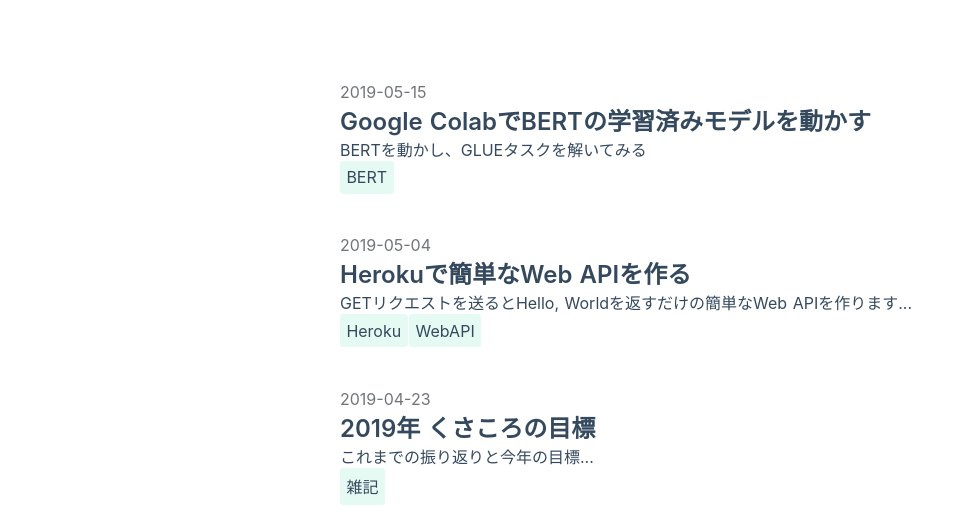
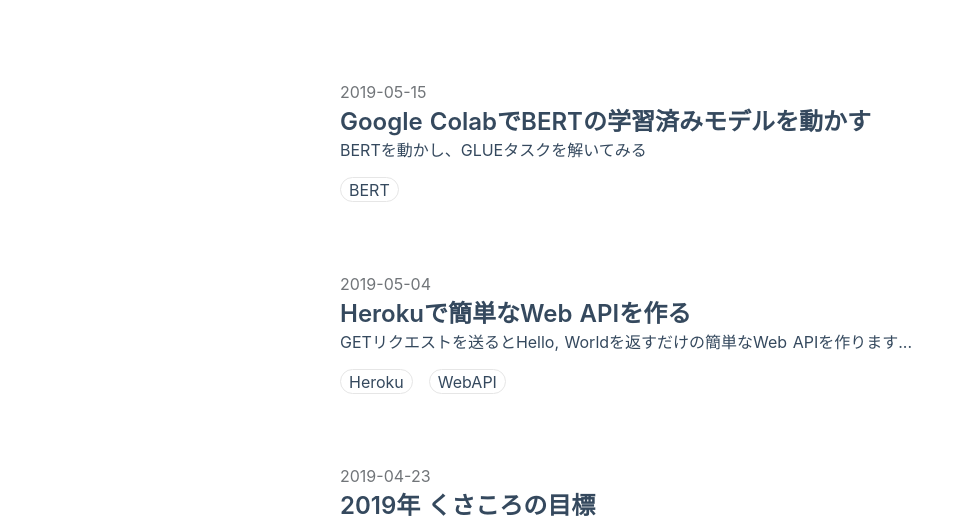
Before and after one commit to 9sako6/9sako6.github.io, a Nuxt app: page / in a window 1280 px wide. Shown: the part 282-800 px from the top of the page, without its empty margins (0-955 px from the left). Built offline with nearby package versions, Linux system fonts and the light colour scheme.

Commit message:
[update] tag design

```diff
--- a/assets/css/post.css
+++ b/assets/css/post.css
@@ -21,17 +21,6 @@
 .post-meta {
   color: #999;
   margin: 2em 0 2em 0;
-}
-.post-tags {
-  display: inline;
-  /* margin: 2em 0 4em 0; */
-}
-.post-tag {
-  margin: 0 1em 1em 0;
-  display:inline-block;
-  border-radius: 0.2em;
-  padding: 0.4em 0.4em;
-  background-color: rgb(229, 250, 242);
 }
 .page >>> h1 {
   font-size: 1.8em;
@@ -98,9 +87,3 @@
 .page >>> .hljs-comment {
   color: rgb(124, 175, 102);
 }
-.post-tag {
-  color: #35495e;
-}
-.post-tags >>> a:hover {
-  border-bottom: none;
-}
--- /dev/null
+++ b/assets/css/tag.css
@@ -0,0 +1,20 @@
+.post-tag {
+  color: #35495e;
+}
+.post-tags >>> a:hover {
+  border-bottom: none;
+}
+.post-tags {
+  display: inline-block;
+  margin: 1em 0 1em 0;
+}
+.post-tag {
+  margin: 0 1em 1em 0;
+  display:inline-block;
+  border-radius: 1em;
+  padding: 0.1em 0.5em;
+  border: solid 1px #e6e6e6;
+}
+.post-tag:hover {
+  color: rgb(72, 142, 118);
+}
--- a/components/Post.vue
+++ b/components/Post.vue
@@ -28,6 +28,7 @@ export default {
 </script>
 
 <style scoped>
+@import '@/assets/css/tag.css';
 .post {
   text-align: left;
   padding: 20px;
@@ -43,16 +44,4 @@ a {
   color: #35495e;
   text-decoration: none;
 }
-
-.post-tags {
-  display: inline;
-  /* margin: 2em 0 4em 0; */
-}
-.post-tag {
-  margin: 0 0.1em 0.1em 0;
-  display: inline-block;
-  border-radius: 0.2em;
-  padding: 0.4em 0.4em;
-  background-color: rgb(229, 250, 242);
-}
 </style>
--- a/contents/about.json
+++ b/contents/about.json
@@ -1,8 +1,8 @@
 {
   "title": "About",
   "created_at": "2019-04-21T00:00:00.000Z",
-  "bodyContent": "# I'm 9sako6!\n9sako6（くさころ）です。大学院で自然言語処理を学んでいます。\n最近趣味でWeb開発、競技プログラミングを始めました。\n好きな概念は牛タン、ぬいぐるみ、のんのんびよりです。\n\n## Education\n- 2018/04 - 現在\n  - 名古屋大学 大学院工学研究科 情報・通信工学専攻\n\n- 2014/04 - 2018/03\n  - 名古屋大学 工学部 電気電子・情報工学科\n\n\n## Awards\n- 優秀ポスター賞 @@<a href=\"/posts_images/about/nlp2019.jpg\" target=\"_blank\">[link]</a>@@\n  - 言語処理学会第25回年次大会 (2019/03)\n- 2016年度 大実験成績優秀者表彰 @@<a href=\"https://www.nuee.nagoya-u.ac.jp/kyoiku/gakubu/experiment/h2016.php\" target=\"_blank\">[link]</a>@@\n\n## Skills, Licenses, Certifications\n- Paiza S\n\n## Languages\n- Python3\n- Ruby\n- JavaScript, TypeScript\n- HTML, CSS\n- C/C++ （競技プログラミング専用）\n\n## Frameworks\n- Vue.js, Nuxt.js（ほんのすこしわかる）\n\n## Links\n- [GitHub](https://github.com/9sako6)\n- [twitter](https://twitter.com/9sako6)\n- [Qiita](https://qiita.com/9sako6)\n- [dev.to](https://dev.to/9sako6)\n- [pixiv](https://www.pixiv.net/member.php?id=13599483)",
-  "bodyHtml": "<h1>I'm 9sako6!</h1>\n<p>9sako6（くさころ）です。大学院で自然言語処理を学んでいます。\n最近趣味でWeb開発、競技プログラミングを始めました。\n好きな概念は牛タン、ぬいぐるみ、のんのんびよりです。</p>\n<h2>Education</h2>\n<ul>\n<li>\n<p>2018/04 - 現在</p>\n<ul>\n<li>名古屋大学 大学院工学研究科 情報・通信工学専攻</li>\n</ul>\n</li>\n<li>\n<p>2014/04 - 2018/03</p>\n<ul>\n<li>名古屋大学 工学部 電気電子・情報工学科</li>\n</ul>\n</li>\n</ul>\n<h2>Awards</h2>\n<ul>\n<li>優秀ポスター賞 @@&lt;a href=&quot;/posts_images/about/nlp2019.jpg&quot; target=&quot;_blank&quot;&gt;[link]&lt;/a&gt;@@\n<ul>\n<li>言語処理学会第25回年次大会 (2019/03)</li>\n</ul>\n</li>\n<li>2016年度 大実験成績優秀者表彰 @@&lt;a href=&quot;https://www.nuee.nagoya-u.ac.jp/kyoiku/gakubu/experiment/h2016.php&quot; target=&quot;_blank&quot;&gt;[link]&lt;/a&gt;@@</li>\n</ul>\n<h2>Skills, Licenses, Certifications</h2>\n<ul>\n<li>Paiza S</li>\n</ul>\n<h2>Languages</h2>\n<ul>\n<li>Python3</li>\n<li>Ruby</li>\n<li>JavaScript, TypeScript</li>\n<li>HTML, CSS</li>\n<li>C/C++ （競技プログラミング専用）</li>\n</ul>\n<h2>Frameworks</h2>\n<ul>\n<li>Vue.js, Nuxt.js（ほんのすこしわかる）</li>\n</ul>\n<h2>Links</h2>\n<ul>\n<li><a href=\"https://github.com/9sako6\">GitHub</a></li>\n<li><a href=\"https://twitter.com/9sako6\">twitter</a></li>\n<li><a href=\"https://qiita.com/9sako6\">Qiita</a></li>\n<li><a href=\"https://dev.to/9sako6\">dev.to</a></li>\n<li><a href=\"https://www.pixiv.net/member.php?id=13599483\">pixiv</a></li>\n</ul>\n",
+  "bodyContent": "# I'm 9sako6!\n9sako6（くさころ）です。大学院で自然言語処理を学んでいます。\n最近趣味でWeb開発、競技プログラミングを始めました。\n好きな概念は牛タン、ぬいぐるみ、のんのんびよりです。\n\n## Education\n- 2018/04 - 現在\n  - 名古屋大学 大学院工学研究科 情報・通信工学専攻\n\n- 2014/04 - 2018/03\n  - 名古屋大学 工学部 電気電子・情報工学科\n\n\n## Awards\n- 優秀ポスター賞 @@<a href=\"/posts_images/about/nlp2019.jpg\" target=\"_blank\">[link]</a>@@\n  - 言語処理学会第25回年次大会 (2019/03)\n\n## Skills, Licenses, Certifications\n- Paiza S\n\n## Languages\n- Python3\n- Ruby\n- JavaScript, TypeScript\n- HTML, CSS\n- C/C++ （競技プログラミング専用）\n\n## Frameworks\n- Vue.js, Nuxt.js（ほんのすこしわかる）\n\n## Links\n- [GitHub](https://github.com/9sako6)\n- [twitter](https://twitter.com/9sako6)\n- [Qiita](https://qiita.com/9sako6)\n- [dev.to](https://dev.to/9sako6)\n- [pixiv](https://www.pixiv.net/member.php?id=13599483)",
+  "bodyHtml": "<h1>I'm 9sako6!</h1>\n<p>9sako6（くさころ）です。大学院で自然言語処理を学んでいます。\n最近趣味でWeb開発、競技プログラミングを始めました。\n好きな概念は牛タン、ぬいぐるみ、のんのんびよりです。</p>\n<h2>Education</h2>\n<ul>\n<li>\n<p>2018/04 - 現在</p>\n<ul>\n<li>名古屋大学 大学院工学研究科 情報・通信工学専攻</li>\n</ul>\n</li>\n<li>\n<p>2014/04 - 2018/03</p>\n<ul>\n<li>名古屋大学 工学部 電気電子・情報工学科</li>\n</ul>\n</li>\n</ul>\n<h2>Awards</h2>\n<ul>\n<li>優秀ポスター賞 @@&lt;a href=&quot;/posts_images/about/nlp2019.jpg&quot; target=&quot;_blank&quot;&gt;[link]&lt;/a&gt;@@\n<ul>\n<li>言語処理学会第25回年次大会 (2019/03)</li>\n</ul>\n</li>\n</ul>\n<h2>Skills, Licenses, Certifications</h2>\n<ul>\n<li>Paiza S</li>\n</ul>\n<h2>Languages</h2>\n<ul>\n<li>Python3</li>\n<li>Ruby</li>\n<li>JavaScript, TypeScript</li>\n<li>HTML, CSS</li>\n<li>C/C++ （競技プログラミング専用）</li>\n</ul>\n<h2>Frameworks</h2>\n<ul>\n<li>Vue.js, Nuxt.js（ほんのすこしわかる）</li>\n</ul>\n<h2>Links</h2>\n<ul>\n<li><a href=\"https://github.com/9sako6\">GitHub</a></li>\n<li><a href=\"https://twitter.com/9sako6\">twitter</a></li>\n<li><a href=\"https://qiita.com/9sako6\">Qiita</a></li>\n<li><a href=\"https://dev.to/9sako6\">dev.to</a></li>\n<li><a href=\"https://www.pixiv.net/member.php?id=13599483\">pixiv</a></li>\n</ul>\n",
   "dir": "contents",
   "base": "about.json",
   "ext": ".json",
--- a/contents/posts/summary.json
+++ b/contents/posts/summary.json
@@ -17,23 +17,6 @@
       "sourceBase": "1970-01-01-abc_ｄ.md",
       "sourceExt": ".md"
     },
-    "contents/posts/1970-01-01-abc_e.json": {
-      "title": "AtCoder Beginner Contest E を解いた記録",
-      "description": "ABC E問題をひたすら解いて、生やした考察やミスりポイント、Tipsを記録していく記事...",
-      "tags": [
-        "競技プログラミング",
-        "Python3",
-        "Ruby"
-      ],
-      "created_at": "1970-01-01T00:00:00.000Z",
-      "updated_at": "2019-05-21T00:00:00.000Z",
-      "draft": false,
-      "dir": "contents/posts",
-      "base": "1970-01-01-abc_e.json",
-      "ext": ".json",
-      "sourceBase": "1970-01-01-abc_e.md",
-      "sourceExt": ".md"
-    },
     "contents/posts/1970-01-01-abc_f.json": {
       "title": "AtCoder Beginner Contest F を解いた記録",
       "description": "ABC E問題をひたすら解いて、生やした考察やミスりポイント、Tipsを記録していく記事...",
@@ -51,36 +34,6 @@
       "sourceBase": "1970-01-01-abc_f.md",
       "sourceExt": ".md"
     },
-    "contents/posts/2019-04-23-goal.json": {
-      "title": "2019年 くさころの目標",
-      "description": "これまでの振り返りと今年の目標...",
-      "tags": [
-        "雑記"
-      ],
-      "created_at": "2019-04-23T00:00:00.000Z",
-      "updated_at": null,
-      "dir": "contents/posts",
-      "base": "2019-04-23-goal.json",
-      "ext": ".json",
-      "sourceBase": "2019-04-23-goal.md",
-      "sourceExt": ".md"
-    },
-    "contents/posts/2019-04-22-yomimono.json": {
-      "title": "役立つWeb系の読み物リンク集",
-      "description": "主にWeb系のネット上で見つけたためになる読み物をまとめています...",
-      "tags": [
-        "Go",
-        "TypeScript",
-        "デザイン"
-      ],
-      "created_at": "2019-04-22T00:00:00.000Z",
-      "updated_at": "2019-05-18T00:00:00.000Z",
-      "dir": "contents/posts",
-      "base": "2019-04-22-yomimono.json",
-      "ext": ".json",
-      "sourceBase": "2019-04-22-yomimono.md",
-      "sourceExt": ".md"
-    },
     "contents/posts/2019-04-08-educational_dp.json": {
       "title": "Educational DP Contest / DP まとめコンテストをPython3で解く",
       "description": "Educational DP Contest / DP まとめコンテストを解いて、生やした考察やミスりポイント、Tipsを記録していく記事...",
@@ -95,22 +48,6 @@
       "base": "2019-04-08-educational_dp.json",
       "ext": ".json",
       "sourceBase": "2019-04-08-educational_dp.md",
-      "sourceExt": ".md"
-    },
-    "contents/posts/2019-04-29-python_tips.json": {
-      "title": "Python3の競技プログラミング用Tips",
-      "description": "競技プログラミングをする上で重要なPython3の知識...",
-      "tags": [
-        "競技プログラミング",
-        "Python3"
-      ],
-      "created_at": "2019-04-29T00:00:00.000Z",
-      "updated_at": null,
-      "draft": true,
-      "dir": "contents/posts",
-      "base": "2019-04-29-python_tips.json",
-      "ext": ".json",
-      "sourceBase": "2019-04-29-python_tips.md",
       "sourceExt": ".md"
     },
     "contents/posts/2019-04-25-languages_study.json": {
@@ -131,6 +68,84 @@
       "base": "2019-04-25-languages_study.json",
       "ext": ".json",
       "sourceBase": "2019-04-25-languages_study.md",
+      "sourceExt": ".md"
+    },
+    "contents/posts/1970-01-01-abc_e.json": {
+      "title": "AtCoder Beginner Contest E を解いた記録",
+      "description": "ABC E問題をひたすら解いて、生やした考察やミスりポイント、Tipsを記録していく記事...",
+      "tags": [
+        "競技プログラミング",
+        "Python3",
+        "Ruby"
+      ],
+      "created_at": "1970-01-01T00:00:00.000Z",
+      "updated_at": "2019-05-21T00:00:00.000Z",
+      "draft": false,
+      "dir": "contents/posts",
+      "base": "1970-01-01-abc_e.json",
+      "ext": ".json",
+      "sourceBase": "1970-01-01-abc_e.md",
+      "sourceExt": ".md"
+    },
+    "contents/posts/2019-04-23-goal.json": {
+      "title": "2019年 くさころの目標",
+      "description": "これまでの振り返りと今年の目標...",
+      "tags": [
+        "雑記"
+      ],
+      "created_at": "2019-04-23T00:00:00.000Z",
+      "updated_at": null,
+      "dir": "contents/posts",
+      "base": "2019-04-23-goal.json",
+      "ext": ".json",
+      "sourceBase": "2019-04-23-goal.md",
+      "sourceExt": ".md"
+    },
+    "contents/posts/2019-04-29-python_tips.json": {
+      "title": "Python3の競技プログラミング用Tips",
+      "description": "競技プログラミングをする上で重要なPython3の知識...",
+      "tags": [
+        "競技プログラミング",
+        "Python3"
+      ],
+      "created_at": "2019-04-29T00:00:00.000Z",
+      "updated_at": null,
+      "draft": true,
+      "dir": "contents/posts",
+      "base": "2019-04-29-python_tips.json",
+      "ext": ".json",
+      "sourceBase": "2019-04-29-python_tips.md",
+      "sourceExt": ".md"
+    },
+    "contents/posts/2019-04-22-yomimono.json": {
+      "title": "役立つWeb系の読み物リンク集",
+      "description": "主にWeb系のネット上で見つけたためになる読み物をまとめています...",
+      "tags": [
+        "Go",
+        "TypeScript",
+        "デザイン"
+      ],
+      "created_at": "2019-04-22T00:00:00.000Z",
+      "updated_at": "2019-05-18T00:00:00.000Z",
+      "dir": "contents/posts",
+      "base": "2019-04-22-yomimono.json",
+      "ext": ".json",
+      "sourceBase": "2019-04-22-yomimono.md",
+      "sourceExt": ".md"
+    },
+    "contents/posts/2019-05-04-heroku_web_api.json": {
+      "title": "Herokuで簡単なWeb APIを作る",
+      "description": "GETリクエストを送るとHello, Worldを返すだけの簡単なWeb APIを作ります...",
+      "tags": [
+        "Heroku",
+        "WebAPI"
+      ],
+      "created_at": "2019-05-04T00:00:00.000Z",
+      "updated_at": "2019-05-06T00:00:00.000Z",
+      "dir": "contents/posts",
+      "base": "2019-05-04-heroku_web_api.json",
+      "ext": ".json",
+      "sourceBase": "2019-05-04-heroku_web_api.md",
       "sourceExt": ".md"
     },
     "contents/posts/1970-01-01-abc_c.json": {
@@ -163,21 +178,6 @@
       "ext": ".json",
       "sourceBase": "2019-05-15-bert_sample.md",
       "sourceExt": ".md"
-    },
-    "contents/posts/2019-05-04-heroku_web_api.json": {
-      "title": "Herokuで簡単なWeb APIを作る",
-      "description": "GETリクエストを送るとHello, Worldを返すだけの簡単なWeb APIを作ります...",
-      "tags": [
-        "Heroku",
-        "WebAPI"
-      ],
-      "created_at": "2019-05-04T00:00:00.000Z",
-      "updated_at": "2019-05-06T00:00:00.000Z",
-      "dir": "contents/posts",
-      "base": "2019-05-04-heroku_web_api.json",
-      "ext": ".json",
-      "sourceBase": "2019-05-04-heroku_web_api.md",
-      "sourceExt": ".md"
     }
   },
   "sourceFileArray": [
--- a/contents/posts/tags.json
+++ b/contents/posts/tags.json
@@ -29,15 +29,15 @@
       "count": 1
     },
     {
-      "name": "BERT",
-      "count": 1
-    },
-    {
       "name": "Heroku",
       "count": 1
     },
     {
       "name": "WebAPI",
+      "count": 1
+    },
+    {
+      "name": "BERT",
       "count": 1
     }
   ],
@@ -63,6 +63,25 @@
         }
       },
       {
+        "contents/posts/1970-01-01-abc_f.json": {
+          "title": "AtCoder Beginner Contest F を解いた記録",
+          "description": "ABC E問題をひたすら解いて、生やした考察やミスりポイント、Tipsを記録していく記事...",
+          "tags": [
+            "競技プログラミング",
+            "Python3",
+            "Ruby"
+          ],
+          "created_at": "1970-01-01T00:00:00.000Z",
+          "updated_at": "2019-05-21T00:00:00.000Z",
+          "draft": false,
+          "dir": "contents/posts",
+          "base": "1970-01-01-abc_f.json",
+          "ext": ".json",
+          "sourceBase": "1970-01-01-abc_f.md",
+          "sourceExt": ".md"
+        }
+      },
+      {
         "contents/posts/1970-01-01-abc_e.json": {
           "title": "AtCoder Beginner Contest E を解いた記録",
           "description": "ABC E問題をひたすら解いて、生やした考察やミスりポイント、Tipsを記録していく記事...",
@@ -78,25 +97,6 @@
           "base": "1970-01-01-abc_e.json",
           "ext": ".json",
           "sourceBase": "1970-01-01-abc_e.md",
-          "sourceExt": ".md"
-        }
-      },
-      {
-        "contents/posts/1970-01-01-abc_f.json": {
-          "title": "AtCoder Beginner Contest F を解いた記録",
-          "description": "ABC E問題をひたすら解いて、生やした考察やミスりポイント、Tipsを記録していく記事...",
-          "tags": [
-            "競技プログラミング",
-            "Python3",
-            "Ruby"
-          ],
-          "created_at": "1970-01-01T00:00:00.000Z",
-          "updated_at": "2019-05-21T00:00:00.000Z",
-          "draft": false,
-          "dir": "contents/posts",
-          "base": "1970-01-01-abc_f.json",
-          "ext": ".json",
-          "sourceBase": "1970-01-01-abc_f.md",
           "sourceExt": ".md"
         }
       },
@@ -141,6 +141,25 @@
         }
       },
       {
+        "contents/posts/1970-01-01-abc_f.json": {
+          "title": "AtCoder Beginner Contest F を解いた記録",
+          "description": "ABC E問題をひたすら解いて、生やした考察やミスりポイント、Tipsを記録していく記事...",
+          "tags": [
+            "競技プログラミング",
+            "Python3",
+            "Ruby"
+          ],
+          "created_at": "1970-01-01T00:00:00.000Z",
+          "updated_at": "2019-05-21T00:00:00.000Z",
+          "draft": false,
+          "dir": "contents/posts",
+          "base": "1970-01-01-abc_f.json",
+          "ext": ".json",
+          "sourceBase": "1970-01-01-abc_f.md",
+          "sourceExt": ".md"
+        }
+      },
+      {
         "contents/posts/1970-01-01-abc_e.json": {
           "title": "AtCoder Beginner Contest E を解いた記録",
           "description": "ABC E問題をひたすら解いて、生やした考察やミスりポイント、Tipsを記録していく記事...",
@@ -156,25 +175,6 @@
           "base": "1970-01-01-abc_e.json",
           "ext": ".json",
           "sourceBase": "1970-01-01-abc_e.md",
-          "sourceExt": ".md"
-        }
-      },
-      {
-        "contents/posts/1970-01-01-abc_f.json": {
-          "title": "AtCoder Beginner Contest F を解いた記録",
-          "description": "ABC E問題をひたすら解いて、生やした考察やミスりポイント、Tipsを記録していく記事...",
-          "tags": [
-            "競技プログラミング",
-            "Python3",
-            "Ruby"
-          ],
-          "created_at": "1970-01-01T00:00:00.000Z",
-          "updated_at": "2019-05-21T00:00:00.000Z",
-          "draft": false,
-          "dir": "contents/posts",
-          "base": "1970-01-01-abc_f.json",
-          "ext": ".json",
-          "sourceBase": "1970-01-01-abc_f.md",
           "sourceExt": ".md"
         }
       },
@@ -219,6 +219,25 @@
         }
       },
       {
+        "contents/posts/1970-01-01-abc_f.json": {
+          "title": "AtCoder Beginner Contest F を解いた記録",
+          "description": "ABC E問題をひたすら解いて、生やした考察やミスりポイント、Tipsを記録していく記事...",
+          "tags": [
+            "競技プログラミング",
+            "Python3",
+            "Ruby"
+          ],
+          "created_at": "1970-01-01T00:00:00.000Z",
+          "updated_at": "2019-05-21T00:00:00.000Z",
+          "draft": false,
+          "dir": "contents/posts",
+          "base": "1970-01-01-abc_f.json",
+          "ext": ".json",
+          "sourceBase": "1970-01-01-abc_f.md",
+          "sourceExt": ".md"
+        }
+      },
+      {
         "contents/posts/1970-01-01-abc_e.json": {
           "title": "AtCoder Beginner Contest E を解いた記録",
           "description": "ABC E問題をひたすら解いて、生やした考察やミスりポイント、Tipsを記録していく記事...",
@@ -234,25 +253,6 @@
           "base": "1970-01-01-abc_e.json",
           "ext": ".json",
           "sourceBase": "1970-01-01-abc_e.md",
-          "sourceExt": ".md"
-        }
-      },
-      {
-        "contents/posts/1970-01-01-abc_f.json": {
-          "title": "AtCoder Beginner Contest F を解いた記録",
-          "description": "ABC E問題をひたすら解いて、生やした考察やミスりポイント、Tipsを記録していく記事...",
-          "tags": [
-            "競技プログラミング",
-            "Python3",
-            "Ruby"
-          ],
-          "created_at": "1970-01-01T00:00:00.000Z",
-          "updated_at": "2019-05-21T00:00:00.000Z",
-          "draft": false,
-          "dir": "contents/posts",
-          "base": "1970-01-01-abc_f.json",
-          "ext": ".json",
-          "sourceBase": "1970-01-01-abc_f.md",
           "sourceExt": ".md"
         }
       },
@@ -293,6 +293,18 @@
           "sourceExt": ".md"
         }
       }
+    ],
+    "Python": [
+
+    ],
+    "JavaScript": [
+
+    ],
+    "shellscript": [
+
+    ],
+    "Rust": [
+
     ],
     "Go": [
       {
@@ -354,36 +366,6 @@
         }
       }
     ],
-    "Python": [
-
-    ],
-    "JavaScript": [
-
-    ],
-    "shellscript": [
-
-    ],
-    "Rust": [
-
-    ],
-    "BERT": [
-      {
-        "contents/posts/2019-05-15-bert_sample.json": {
-          "title": "Google ColabでBERTの学習済みモデルを動かす",
-          "description": "BERTを動かし、GLUEタスクを解いてみる",
-          "tags": [
-            "BERT"
-          ],
-          "created_at": "2019-05-15T00:00:00.000Z",
-          "updated_at": null,
-          "dir": "contents/posts",
-          "base": "2019-05-15-bert_sample.json",
-          "ext": ".json",
-          "sourceBase": "2019-05-15-bert_sample.md",
-          "sourceExt": ".md"
-        }
-      }
-    ],
     "Heroku": [
       {
         "contents/posts/2019-05-04-heroku_web_api.json": {
@@ -421,6 +403,24 @@
           "sourceExt": ".md"
         }
       }
+    ],
+    "BERT": [
+      {
+        "contents/posts/2019-05-15-bert_sample.json": {
+          "title": "Google ColabでBERTの学習済みモデルを動かす",
+          "description": "BERTを動かし、GLUEタスクを解いてみる",
+          "tags": [
+            "BERT"
+          ],
+          "created_at": "2019-05-15T00:00:00.000Z",
+          "updated_at": null,
+          "dir": "contents/posts",
+          "base": "2019-05-15-bert_sample.json",
+          "ext": ".json",
+          "sourceBase": "2019-05-15-bert_sample.md",
+          "sourceExt": ".md"
+        }
+      }
     ]
   }
 }
--- a/layouts/default.vue
+++ b/layouts/default.vue
@@ -2,26 +2,25 @@
   <div>
     <Header />
     <nuxt />
-    <A8netFoot />
+    <!-- <A8netFoot /> -->
   </div>
 </template>
 
 <script>
 import Header from '~/components/Header.vue'
-import A8netFoot from '~/components/A8netFoot.vue'
+// import A8netFoot from '~/components/A8netFoot.vue'
 
 export default {
   components: {
-    Header,
-    A8netFoot
+    Header
+    // A8netFoot
   }
 }
 </script>
 
 <style>
 html {
-  font-family: 'Source Sans Pro', -apple-system, BlinkMacSystemFont, 'Segoe UI',
-    Roboto, 'Helvetica Neue', Arial, sans-serif;
+  font-family: -apple-system;
   font-size: 16px;
   word-spacing: 1px;
   -ms-text-size-adjust: 100%;
--- a/package.json
+++ b/package.json
@@ -15,7 +15,7 @@
     "md": "processmd contents/posts/*.md --stdout --outputDir contents/posts > contents/posts/summary.json",
     "about": "processmd contents/about.md --stdout --outputDir contents/",
     "policy": "processmd contents/policy.md --stdout --outputDir contents/",
-    "deploy": "npm run md && npm run build && firebase deploy",
+    "deploy": "npm run about && npm run md && ruby lib/make_tags_json.rb && npm run build && firebase deploy",
     "delcache": "rm -rf node_modules/.cache/hard-source/"
   },
   "dependencies": {
--- a/pages/posts/_year/_month/_day/_slug/index.vue
+++ b/pages/posts/_year/_month/_day/_slug/index.vue
@@ -61,4 +61,5 @@ export default {
 </script>
 <style scoped>
 @import '@/assets/css/post.css';
+@import '@/assets/css/tag.css';
 </style>
```
Also changed, not shown: contents/about.md (+0 -1 lines), layouts/error.vue (added, +23 -0 lines).
